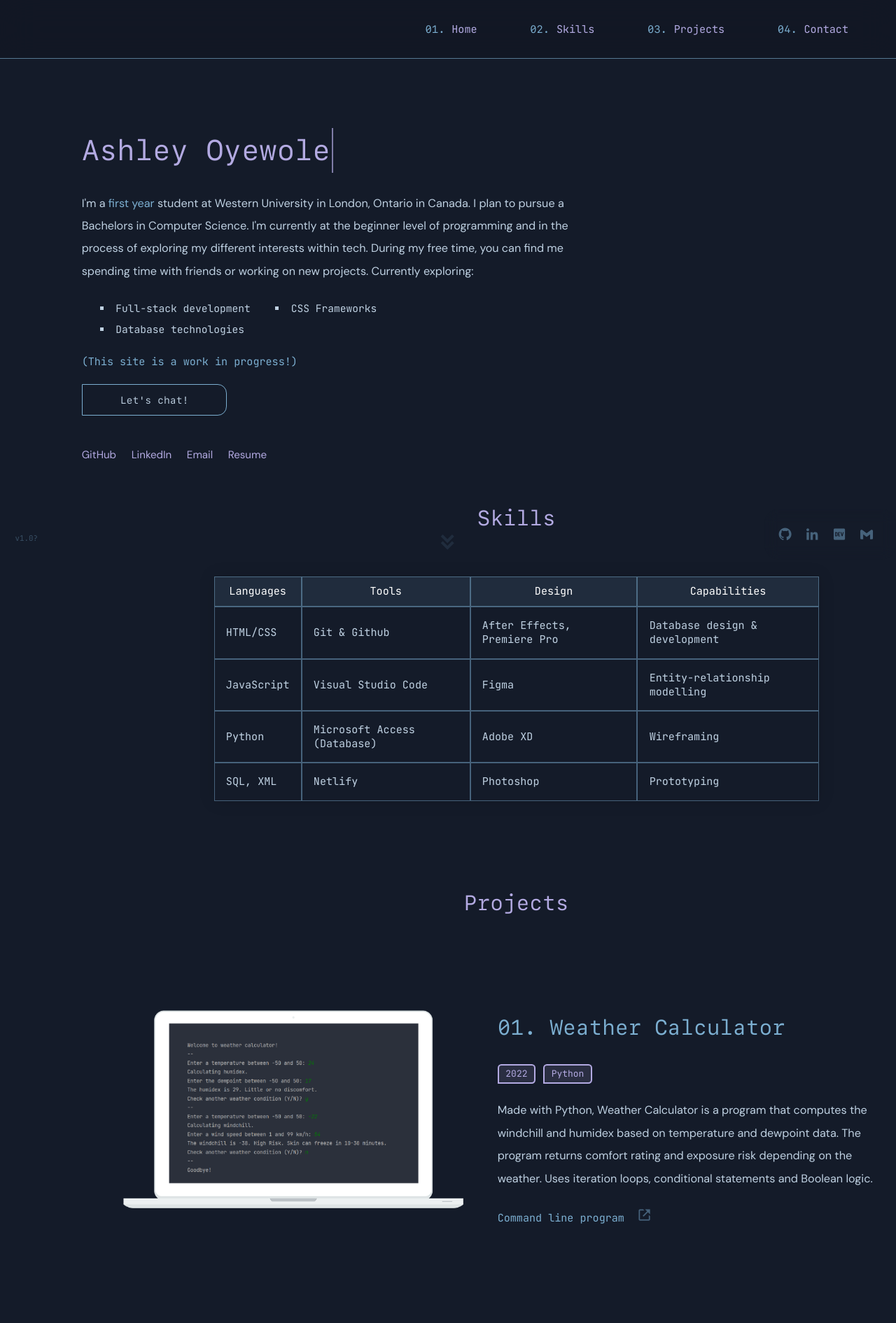
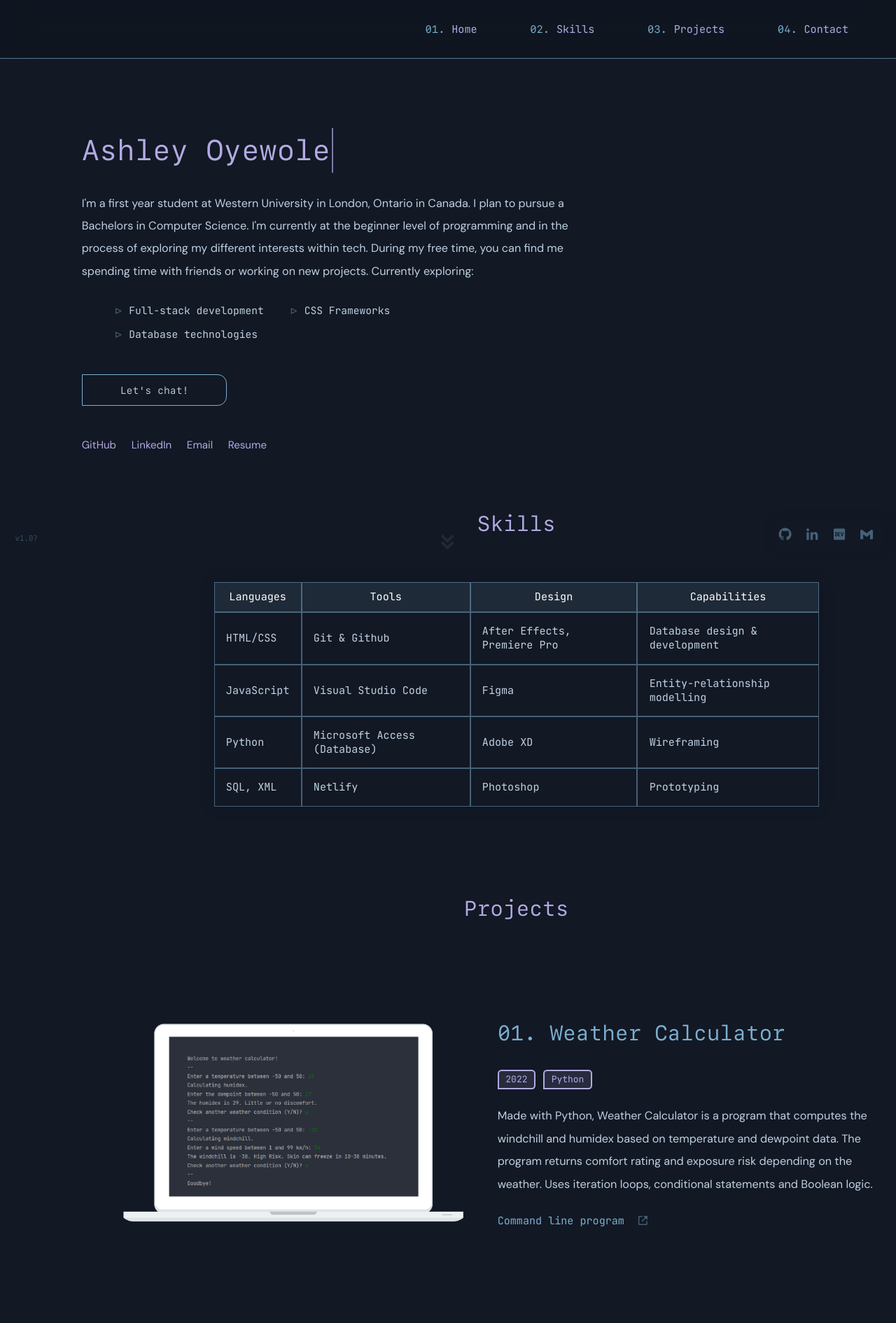
Before and after one commit to aoyewol2/react-portfolio, a React (Create React App) app: page / in a window 1280 px wide. Shown: the top 1891 px of the page at 70% size. Built offline with nearby package versions, Linux system fonts and the light colour scheme.

Commit message:
update files

```diff
--- a/src/App.js
+++ b/src/App.js
@@ -10,6 +10,7 @@ import Contact from './components/contact.jsx';
 import Floaters from './components/floaters.jsx';
 
 // component transitions
+
 import './components/animation.jsx';
 
 // css file imports
--- a/src/components/home.jsx
+++ b/src/components/home.jsx
@@ -18,7 +18,6 @@ const home = () => {
   const Email = () => {
     window.open("mailto:aoyewol2@uwo.ca");
   };
-
 
 
   let linkStyles1 = {
@@ -61,7 +60,7 @@ const home = () => {
 
         <div className='main'>
           <h1 className="line-1 anim-typewriter">Ashley Oyewole</h1>
-          <p className="intro reveal-text">I'm a <span className="yr">first year</span> student at Western University in London, Ontario in Canada. I plan to pursue a Bachelors in Computer Science. I'm currently at the beginner level of programming and in the process of exploring my different interests within tech. During my free time, you can find me spending time with friends or working on new projects. Currently exploring:</p>
+          <p className="intro reveal-text">I'm a first year student at Western University in London, Ontario in Canada. I plan to pursue a Bachelors in Computer Science. I'm currently at the beginner level of programming and in the process of exploring my different interests within tech. During my free time, you can find me spending time with friends or working on new projects. Currently exploring:</p>
         </div>
 
         <ul className="interests reveal-delay">
@@ -69,14 +68,6 @@ const home = () => {
           <li>Database technologies</li>
           <li>CSS Frameworks</li>
         </ul>
-
-        <div className="reveal-delay">
-          <a href="https://github.com/aoyewol2/react-portfolio"
-           target="_blank"
-           rel="noopener noreferrer"
-           className="wip">
-          <span>(This site is a work in progress!)</span></a>
-        </div>
 
       </div>
 
--- a/src/components/skills.jsx
+++ b/src/components/skills.jsx
@@ -5,6 +5,7 @@ import React from 'react';
 const skills = () => {
   return (
     <div className="skills">
+    <br></br>
       <div>
         <h2 className='reveal'>Skills</h2>
       </div>
@@ -40,7 +41,7 @@ const skills = () => {
               <td>Wireframing</td>
             </tr>
 
-            <tr id="projects">
+            <tr>
               <td>SQL, XML</td>
               <td>Netlify</td>
               <td>Photoshop</td>
@@ -49,7 +50,7 @@ const skills = () => {
           </tbody>
         </table>
       </div>
-      <br></br>
+      <br id="projects"></br>
     </div>
   )
 }
--- a/src/styles/App.css
+++ b/src/styles/App.css
@@ -60,14 +60,10 @@ span {
     color: var(--clr-primary-light);
 }
 
-span.yr {
-    font-family: var(--txt-primary);
-    font-size: 15px;
-}
-
 .projects span {
     font-size: 14px;
 }
+.image {margin-top: 10px;}
 
 .footer span {
     font-family: var(--txt-primary); font-size: 13px;
@@ -194,11 +190,11 @@ button.intro:hover {
 }
 
 .content-table tbody {
-    color: var(--clr-primary-body);
+    color: var(--clr-primary-body); user-select: none;
 }
 
 .content-table th {
-    padding: 10px;
+    padding: 10px; user-select: none;
 }
 
 .content-table td {
@@ -246,12 +242,12 @@ ul.interests {
     column-count: 2;
     width: 450px;
     padding: 5px 0 5px 40px;
-    list-style: square;
+    list-style: none;
 }
 
-li {
-    padding: 5px;
-}
+li::before {content: '▹ '; font-size: 16px; color: var(--clr-primary-light); opacity: 0.6}
+
+li { padding: 5px; }
 
 .version {
     position: fixed;
@@ -259,9 +255,7 @@ li {
     padding: 20px;
     opacity: 0.35;
 }
-.version span {
-    font-size:10px;
-}
+.version span { font-size:10px;}
 
 .projects {
     text-align: center;
@@ -269,9 +263,8 @@ li {
     margin-bottom: 50px;
 }
 
-.projects p {
-    margin-top: 25px;
-}
-.container {
-    padding: 0px 0px 100px 0px;
-}
+.projects i { transform: translateY(2px); font-size: 16px }
+
+.projects p { margin-top: 25px;}
+
+.container { padding: 0px 0px 100px 0px; }
--- a/src/styles/keyframes.css
+++ b/src/styles/keyframes.css
@@ -61,11 +61,9 @@
 .reveal-opacity {
   animation: opacity 1s;
   animation-timing-function: ease-in-out;
-
 }
 
 .reveal-nav {
   animation: nav 1s;
   transition: 0.7s all ease;
-
 }
--- a/src/styles/root.css
+++ b/src/styles/root.css
@@ -10,11 +10,11 @@
 }
 
 :root {
-    --clr-background: #141b29;
+    --clr-background: #121824;
     --clr-primary: #b3aae2;
     --clr-primary-light: #7cafd1;
     --clr-primary-body: #bfd1e2;
-    --clr-selection: #223555b0;
+    --clr-selection: #27314097;
     --clr-tag: #b3aae223;
 
     --clr-scroll-icon: #adadad34;
@@ -23,7 +23,7 @@
 
     --table-head-fill: #7cafd11e; --table-fill: #7cafd10a;
     --scrollbar-fill: #00000008; --scrollbar-hover: #5a839e;
-    --navbar-fill: #111722a5; --navbar-border: #7cafd1a3;
+    --navbar-fill: #0f141e75; --navbar-border: #7cafd1a3;
     --txt-primary: 'DM Sans', sans-serif;
     --txt-secondary: 'SF Mono';
     --txt-tertiary: 'Jetbrains Mono';
```
Also changed, not shown: 1 other file (tests, documents, lock files or other folders). Lines whose indentation alone changed are shown as unchanged.
